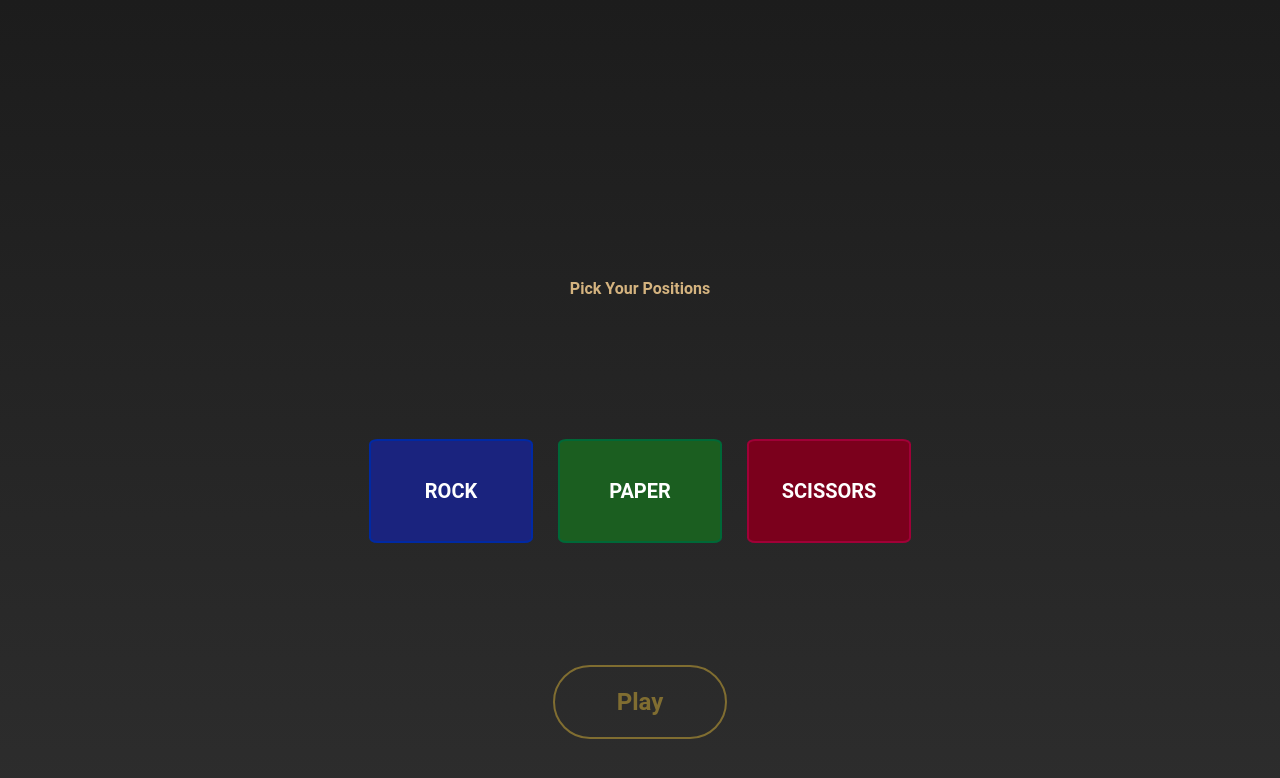
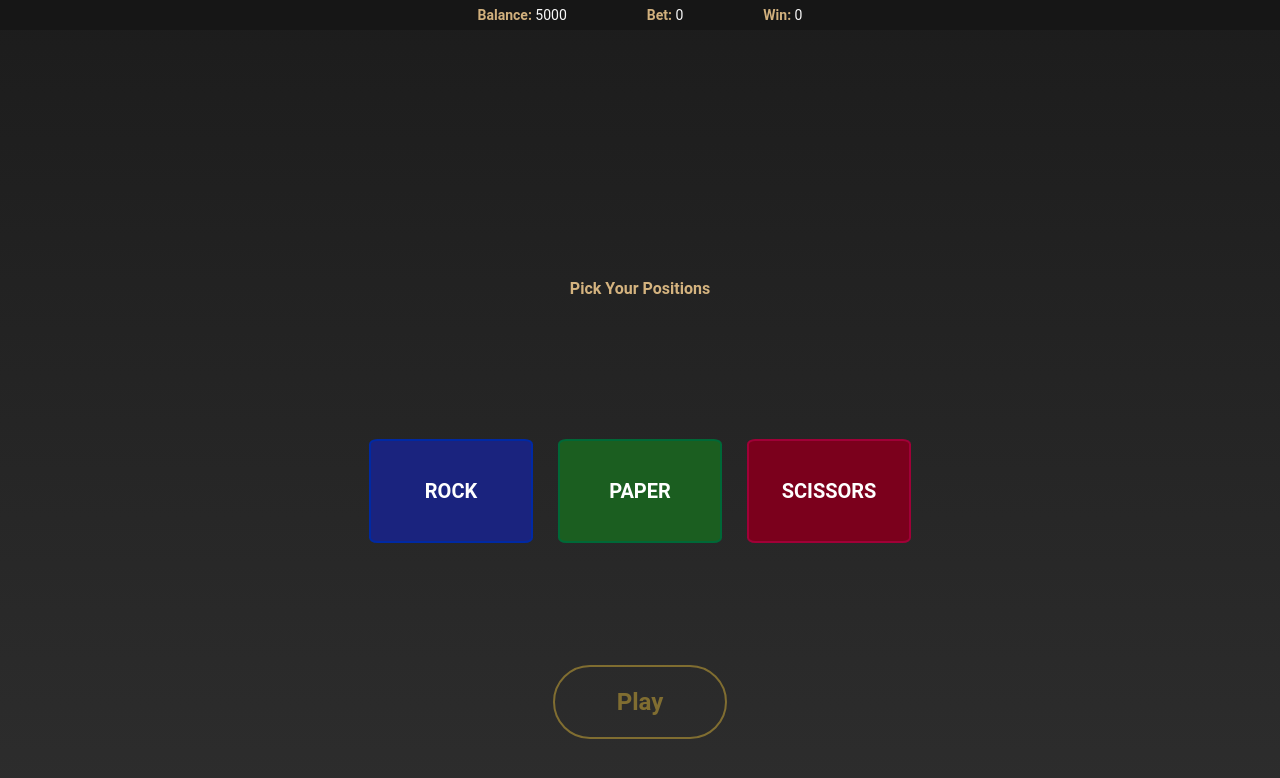
Before and after one commit to tmuscat95/rock-paper-scissors-live88, a React (Vite) app: page / in a window 1280 px wide. Shown: the top 778 px of the page. Built offline with nearby package versions, Linux system fonts and the light colour scheme.

Commit message:
Added status bar

```diff
--- a/src/components/Game.tsx
+++ b/src/components/Game.tsx
@@ -3,12 +3,14 @@ import classes from '../styles/Game.module.scss';
 import Play from './Play';
 import Messages from './Messages';
 import Squares from './Square';
+import Statusbar from './Statusbar';
 
 
 const Game = () => {
   return (
     <>
     <div className={classes.game}>
+      <Statusbar />
       <Messages/>
       <Squares/>
       <Play />
--- a/src/components/Statusbar.tsx
+++ b/src/components/Statusbar.tsx
@@ -4,11 +4,12 @@ import { useGameplaySelector } from '../app/store';
 type Props = {}
 
 const Statusbar = (props: Props) => {
-  const [balance, currentBetTotal] = useGameplaySelector(gp => [gp.balance, gp.currentBetTotal]);
+  const [balance, currentBetTotal, currentWinnings] = useGameplaySelector(gp => [gp.balance, gp.currentBetTotal, gp.currentWinnings]);
   return (
     <div className={classes.statusBar}>
-      <div className={classes.balance}>Balance: ${balance.toString()}</div>
-      <div className={classes.currentBetTotal}>Current Bet: ${currentBetTotal.toString()}</div>
+      <div className={classes.balance}><span className={classes.label}>Balance:</span> <span className={classes.text}>{balance.toString()}</span></div>
+      <div className={classes.currentBetTotal}><span className={classes.label}>Bet:</span> <span className={classes.text}>{currentBetTotal.toString()}</span></div>
+      <div className={classes.totalWinnings}><span className={classes.label}>Win:</span> <span className={classes.text}>{currentWinnings.toString()}</span></div>
     </div>
   )
 }
--- a/src/styles/statusbar.module.scss
+++ b/src/styles/statusbar.module.scss
@@ -3,12 +3,23 @@
 
 .statusBar {
   @include flexRow;
-  justify-content: space-between;
-  padding: 10px 20px;
-  background-color: darken($primary-color, 5%);
+  padding: 5px 0px;
+  background-color: $status-bar-bg;
   color: white;
+  font-size: 14px;
+  height: 20px;
+  gap:80px;
+  width: 100%;
+  position: absolute;
+  top:0px;
+  left: 0px;
 
-  .balance {
+  .label {
     font-weight: bold;
+    color: rgb(209, 176, 125);
+  }
+
+  .text {
+    color: rgb(249,249, 249);
   }
 }
--- a/src/styles/variables.scss
+++ b/src/styles/variables.scss
@@ -15,3 +15,5 @@ $text-gold: #d4af37;
 $play-button-border: #d4af37;
 
 $font-family: 'Roboto', sans-serif;
+
+$status-bar-bg: rgb(22, 22, 22);
```
